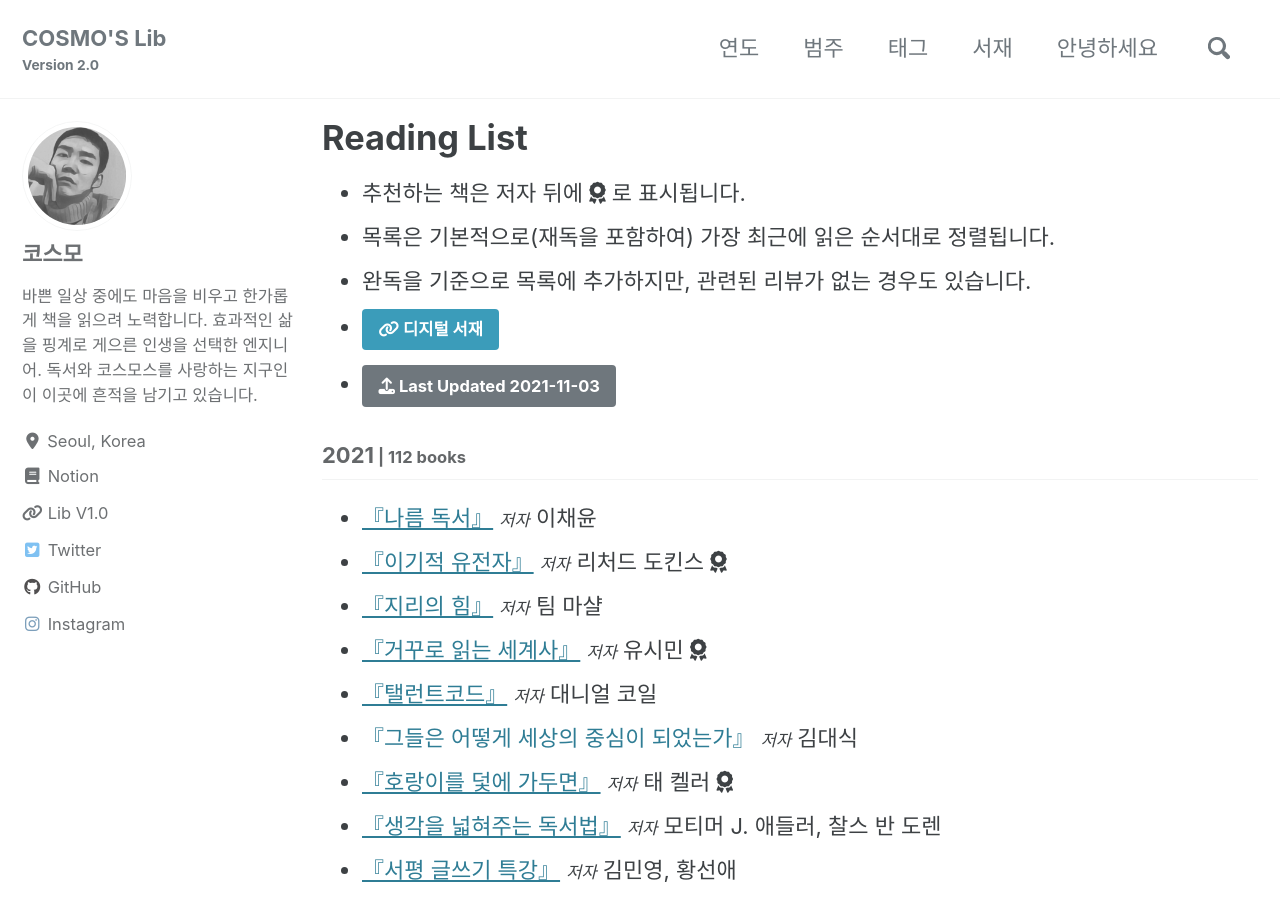
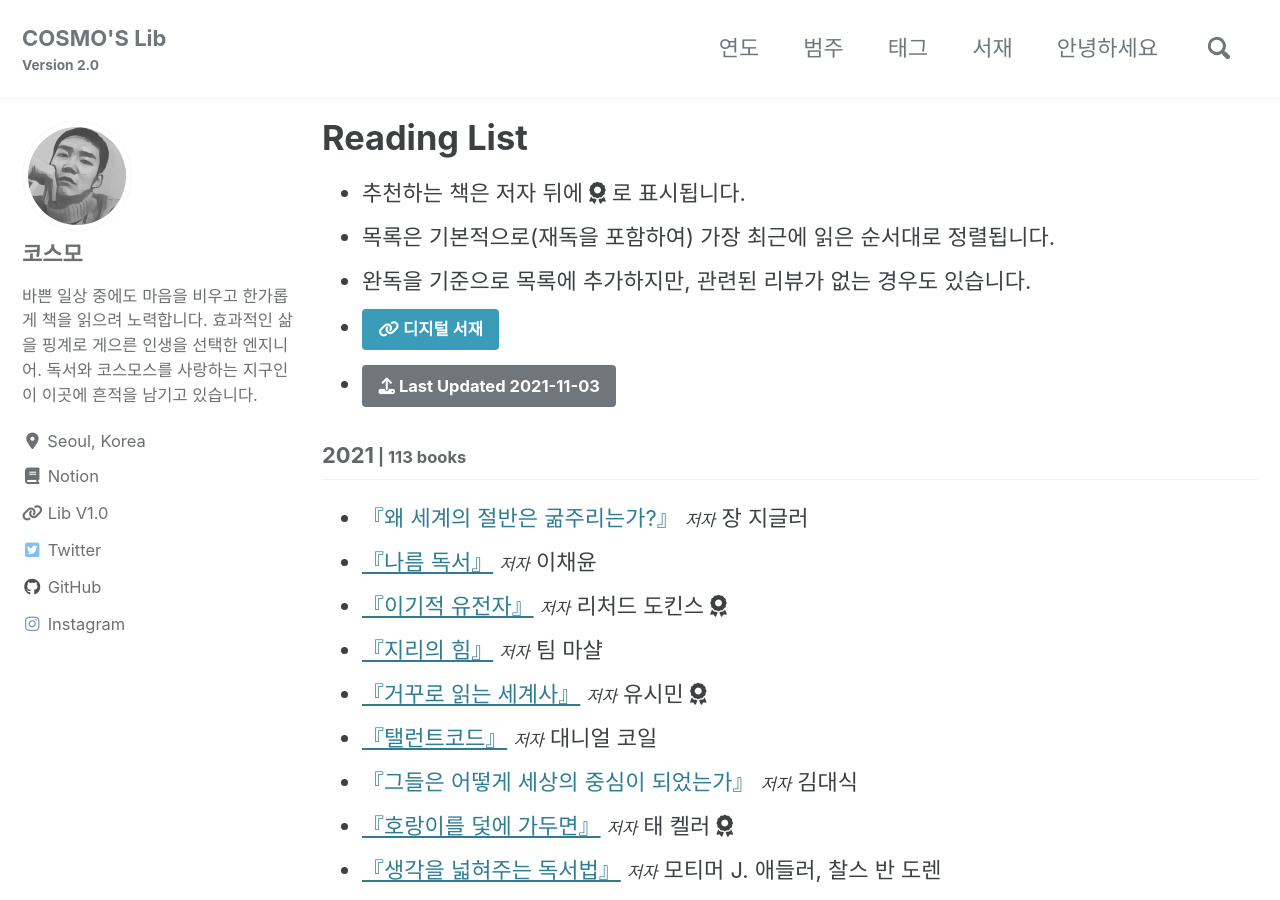
Before and after one commit to deftone2000/cosmo-s-archive, a Jekyll site: the page built from _pages/reading-list.html, in a window 1280 px wide and 900 px high. Built offline with Jekyll 4.4.1, drawn with Linux system fonts in a browser that asks for light colours; cached includes are drawn as plain includes; nearby versions of some CDN libraries; comment, search, counter and statistics services are not loaded; a style sheet for code colours, icons or effects is not loaded.

Commit message:
no message

```diff
--- a/_data/reading.yml
+++ b/_data/reading.yml
@@ -3,6 +3,16 @@ lastupdate: 2021-11-03
 list:
   - year: "2021"
     books:
+
+      - title: "왜 세계의 절반은 굶주리는가?"
+        ori_title:
+        author: 장 지글러
+        post_title:
+        cover:
+        trans: 유영미
+        pub: 갈라파고스
+        pub_info: 2016.03.21
+        post_link:
 
       - title: "나름 독서"
         ori_title:
```
